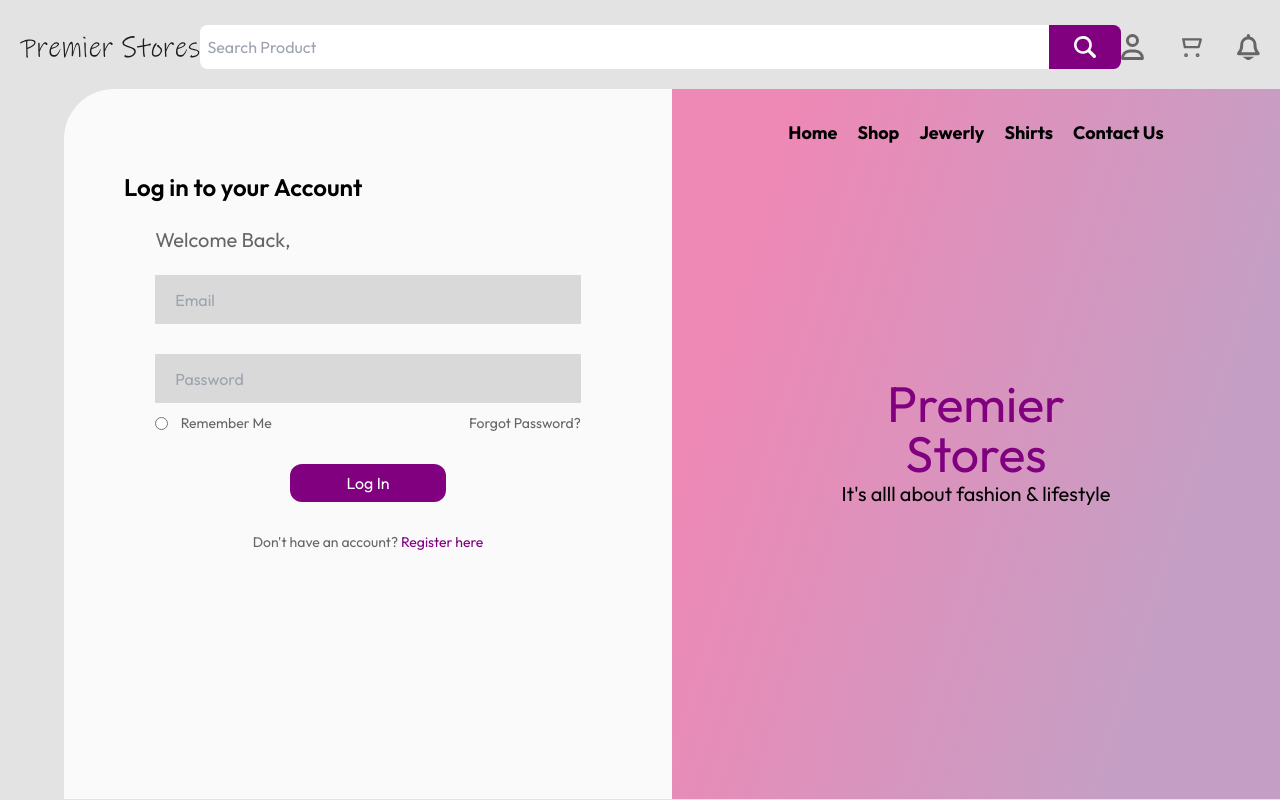
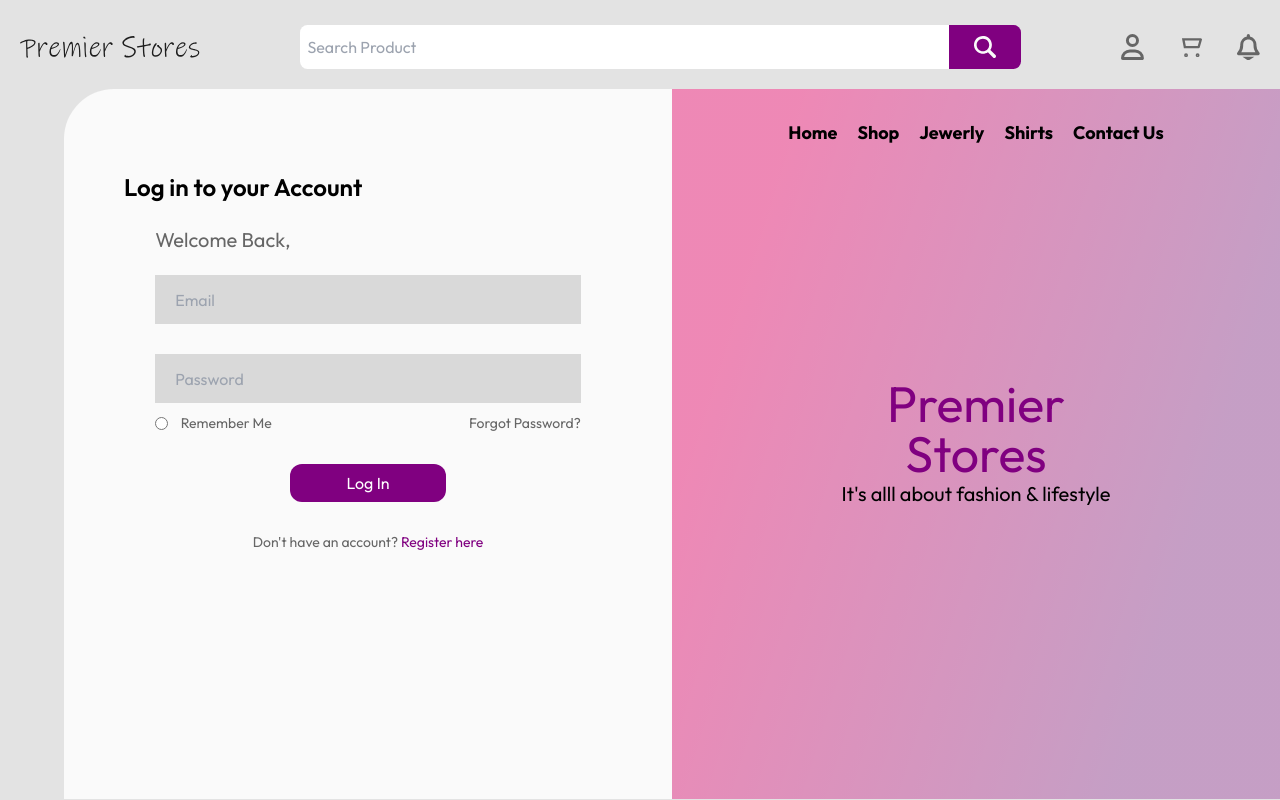
Before and after one commit to timmyproofficial/premier-store, a React (Vite) app: page /login in a window 1280 px wide. Built offline with nearby package versions, Linux system fonts and the light colour scheme.

Commit message:
Fix responsive issue in the Navbar Component.

```diff
--- a/src/components/NavbarTop.tsx
+++ b/src/components/NavbarTop.tsx
@@ -14,7 +14,7 @@ const NavbarTop = () => {
   const handleSetShowMenu = () => setShowMenu(false);
 
   return (
-    <nav className="flex items-center justify-between px-8 pt-10 pb-8">
+    <nav className="flex items-center justify-between gap-40 px-8 pt-10 pb-8">
       <Link to="/">
         <img
           className="w-[180px] self-center"
```
